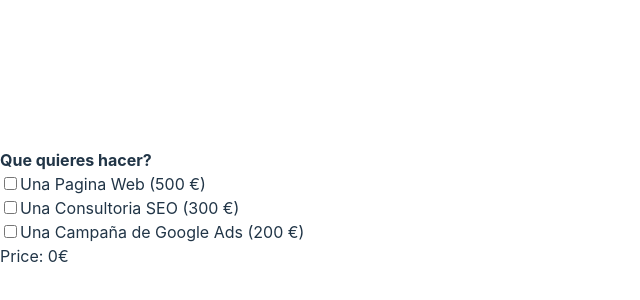
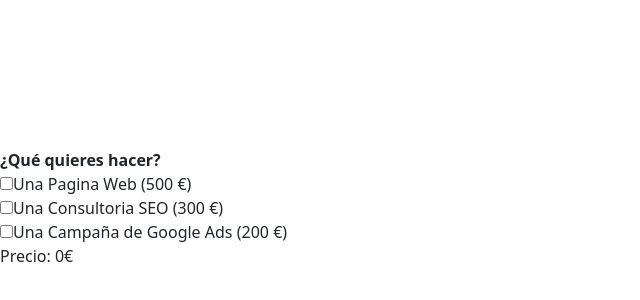
Before and after one commit to REALcuba/itacademyspring7, a React (Vite) app: page / in a window 1280 px wide. Shown: the part 192-492 px from the top of the page, without its empty margins (0-640 px from the left). Built offline with nearby package versions, Linux system fonts and the light colour scheme.

Commit message:
muestra seleccion de pages ok

```diff
--- a/index.html
+++ b/index.html
@@ -4,6 +4,7 @@
     <meta charset="UTF-8" />
     <link rel="icon" type="image/svg+xml" href="/vite.svg" />
     <meta name="viewport" content="width=device-width, initial-scale=1.0" />
+    <link href="https://cdn.jsdelivr.net/npm/bootstrap@5.3.0/dist/css/bootstrap.min.css" rel="stylesheet" integrity="sha384-9ndCyUaIbzAi2FUVXJi0CjmCapSmO7SnpJef0486qhLnuZ2cdeRhO02iuK6FUUVM" crossorigin="anonymous">
     <title>Vite + React + TS</title>
   </head>
   <body>
--- a/src/App.tsx
+++ b/src/App.tsx
@@ -8,6 +8,7 @@
 
 const App: React.FC = () => {
 // const [count, setCount] = useState(0)
+
 
   return (
     <BrowserRouter>
--- /dev/null
+++ b/src/components/addPages/AddPages.tsx
@@ -0,0 +1,53 @@
+import { ChangeEvent, useState } from 'react'
+
+type AddPagesProps = { isChecked: boolean }
+const AddPages: React.FC<AddPagesProps> = ({ isChecked }) => {
+    const [pages, setPages] = useState(1)
+    // const [className, setClassName] = useState("d-none")
+    const [languages, setLanguages] = useState(1);
+
+
+    const className = !isChecked  ? "d-none" : "border border-2 border-black p-4 rounded-2 "
+
+    // if (isChecked) {
+    //     setClassName("border border-2 border-black p-4 rounded-2 ")
+    // }
+    const handlePagesChange = (event: ChangeEvent<HTMLInputElement>): void => {
+        // if (event.target.value) {
+        //     event.target.value.toString()
+        //     alert('el campo no puede estar vacio')
+        // }
+        event.preventDefault()
+        setPages(parseInt(event.target.value));
+        console.log(pages);
+        // return pages
+    };
+
+    const handleLanguagesChange = (event: ChangeEvent<HTMLInputElement>): void => {
+        setLanguages(parseInt(event.target.value));
+        console.log(parseInt(event.target.value));
+    };
+    return (
+
+        <div className={className}>
+
+            <div>
+                <span>Número de páginas</span>
+                <input type="number" value={pages} name="" id="" onChange={handlePagesChange} />
+            </div>
+
+            <div>
+                <span>Número de idiomas</span>
+                <input type="number" value={languages} name="" id="" onChange={handleLanguagesChange} />
+            </div>
+        </div >
+
+    )
+}
+
+export default AddPages
+
+
+
+
+// const totalPrice = pages * 30;
--- a/src/pages/MainBoard/MainBoard.tsx
+++ b/src/pages/MainBoard/MainBoard.tsx
@@ -1,32 +1,32 @@
-import { useState } from "react";
+import React, { useState } from "react";
 import Input from "../../components/input/Input";
+import AddPages from "../../components/addPages/AddPages";
 
 type MainBoardProps = {
-    services: { project: string, price: number }[]
+    services: {
+        project: string;
+        price: number;
+    }[];
+};
 
-}
+export const MainBoard: React.FC<MainBoardProps> = ({ services }) => {
+    const [total, setTotal] = useState(0);
+    const [isCheckArr, setIsCheckArr] = useState<boolean[]>(new Array(services.length).fill(false));
+    const [isChecked, setIsChecked] = useState(false);
 
-export const MainBoard: React.FC<MainBoardProps> = (services) => {
-    // const [isCheck, setIsCheck] = useState(false)
-    const [total, setTotal] = useState(0)
+    const handleOnChange = (position: number): void => {
+        const updatedCheckedState: boolean[] = isCheckArr.map((item, index) => {
+            return index === position ? !item : item;
+        });
 
-    const [isCheckArr, setIsCheckArr] = useState(new Array(services.services.length).fill(false))
-    // const [index, setIndex] = useState(0);
+        setIsCheckArr(updatedCheckedState);
+        setIsChecked(updatedCheckedState[position]);
 
-    const handleOnChange = (position: number) => {
-
-        const updatedCheckedState: boolean[] = isCheckArr.map((item, index) => {
-
-            return index === position ? !item : item
-        }
-        );
-        setIsCheckArr(updatedCheckedState);
-        console.log(isCheckArr[position]);
         let totalPrice = 0;
 
         updatedCheckedState.forEach((currentState: boolean, index) => {
             if (currentState === true) {
-                totalPrice += services.services[index].price;
+                totalPrice += services[index].price;
             }
         });
 
@@ -35,22 +35,21 @@
 
     return (
         <>
-            <form >
-                <label >
-                    <strong>Que quieres hacer?</strong>
-                    {services.services.map(({ project, price }, index) => {
-
-                        return (
+            <form>
+                <label>
+                    <strong>¿Qué quieres hacer?</strong>
+                    {services.map(({ project, price }, index) => (
                         <div key={index}>
-                                {<Input handleOnChange={handleOnChange} index={index} />}
+                            <div>
+                                <Input handleOnChange={handleOnChange} index={index} isChecked={isCheckArr[index]} checkedArr={isCheckArr} />
                                 {project} ({price} €)
-                            </div>)
-                    }
-                    )
-                    }
+                            </div>
+                            {isCheckArr[index] && <AddPages isChecked={isChecked} />}
+                        </div>
+                    ))}
                 </label>
             </form>
-            <div>Price: {total}€</div>
+            <div>Precio: {total}€</div>
         </>
-    )
-}
+    );
+};
```
Also changed, not shown: src/components/input/Input.tsx (+21 -3 lines).
